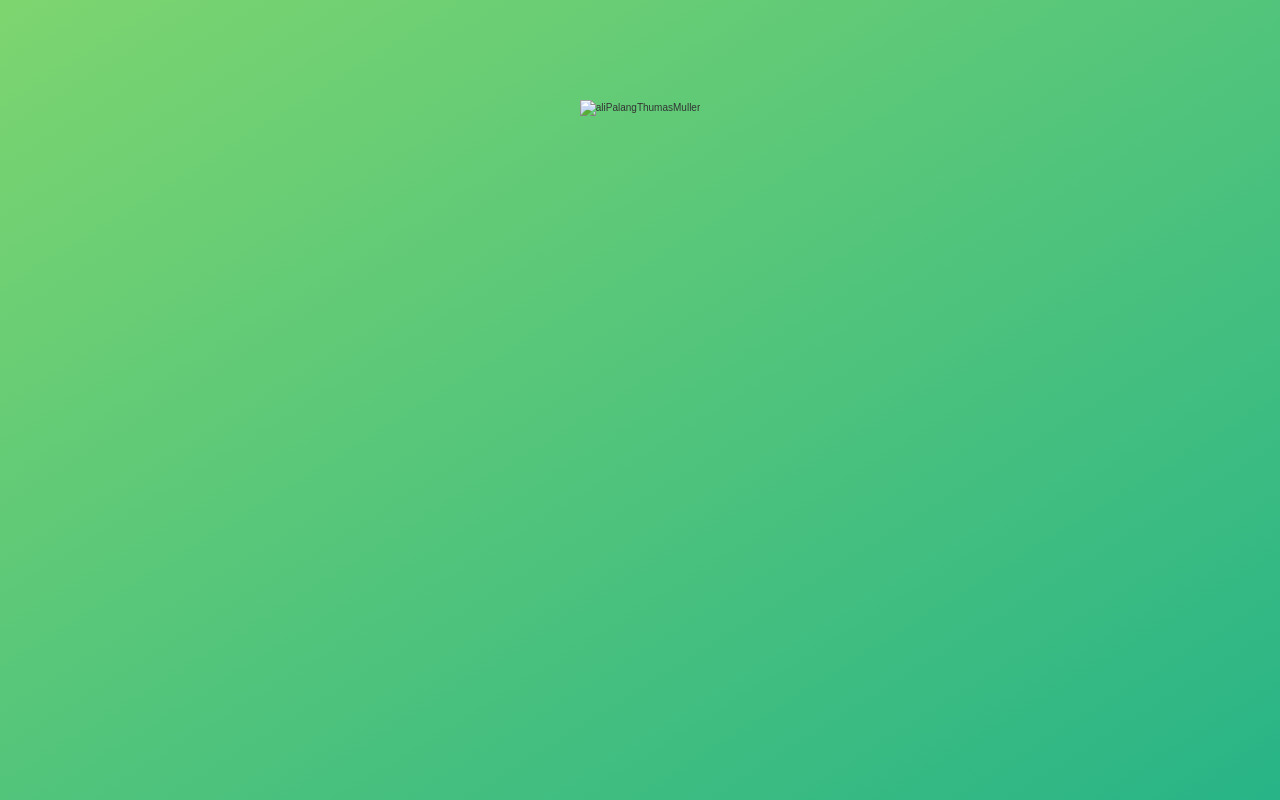
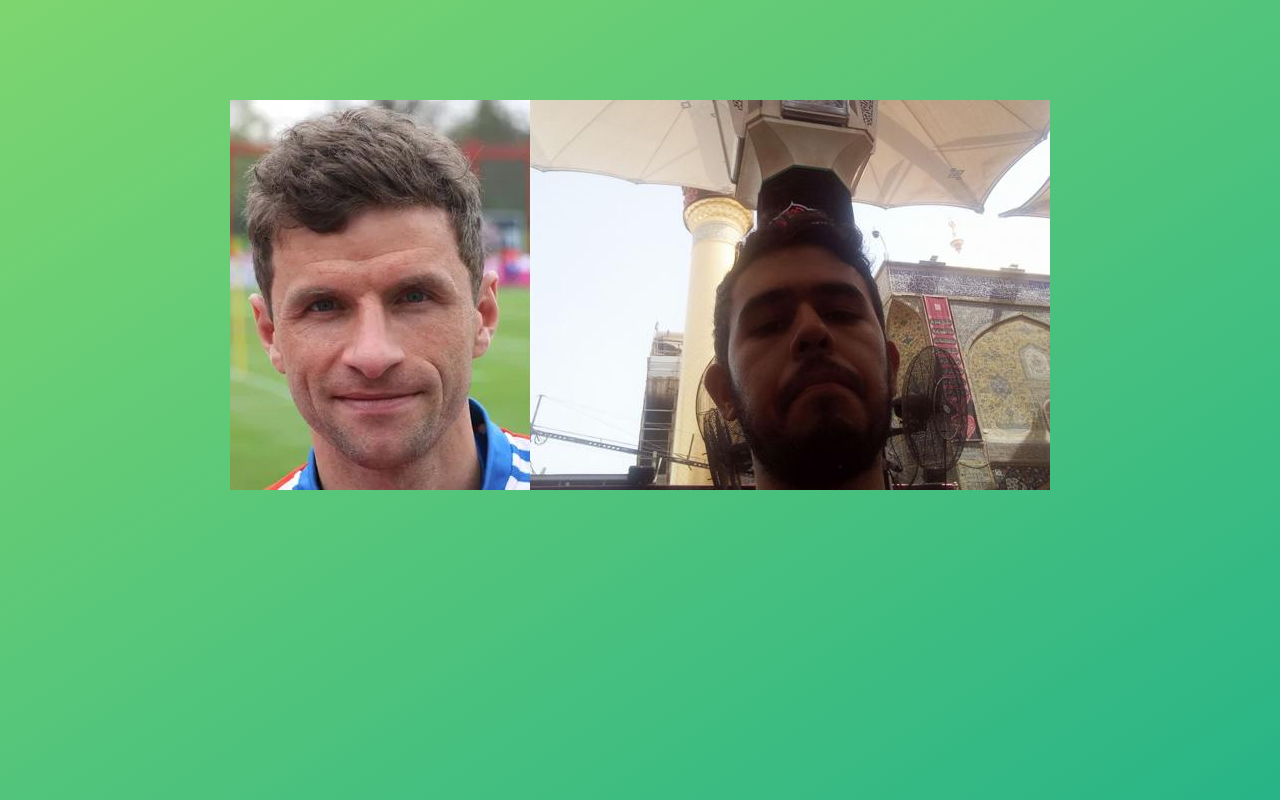
Before and after one commit to LivanShekaste/rangiranipage, a plain HTML site: page index.html in a window 1280 px wide. Drawn offline with Linux system fonts and the light colour scheme; the site is published under a folder, as on GitHub Pages, so addresses that start at the root find nothing.

Commit message:
Update index.html

```diff
--- a/index.html
+++ b/index.html
@@ -8,7 +8,7 @@
     <title>مولرعلی رنگی</title>
   </head>
   <body>
-   <img class="aliMuller" src="/am.jpg" alt="aliPalangThumasMuller" />
+   <img class="aliMuller" src="am.jpg" alt="aliPalangThumasMuller" />
     <script src="script.js"></script>
   </body>
 </html>
```
